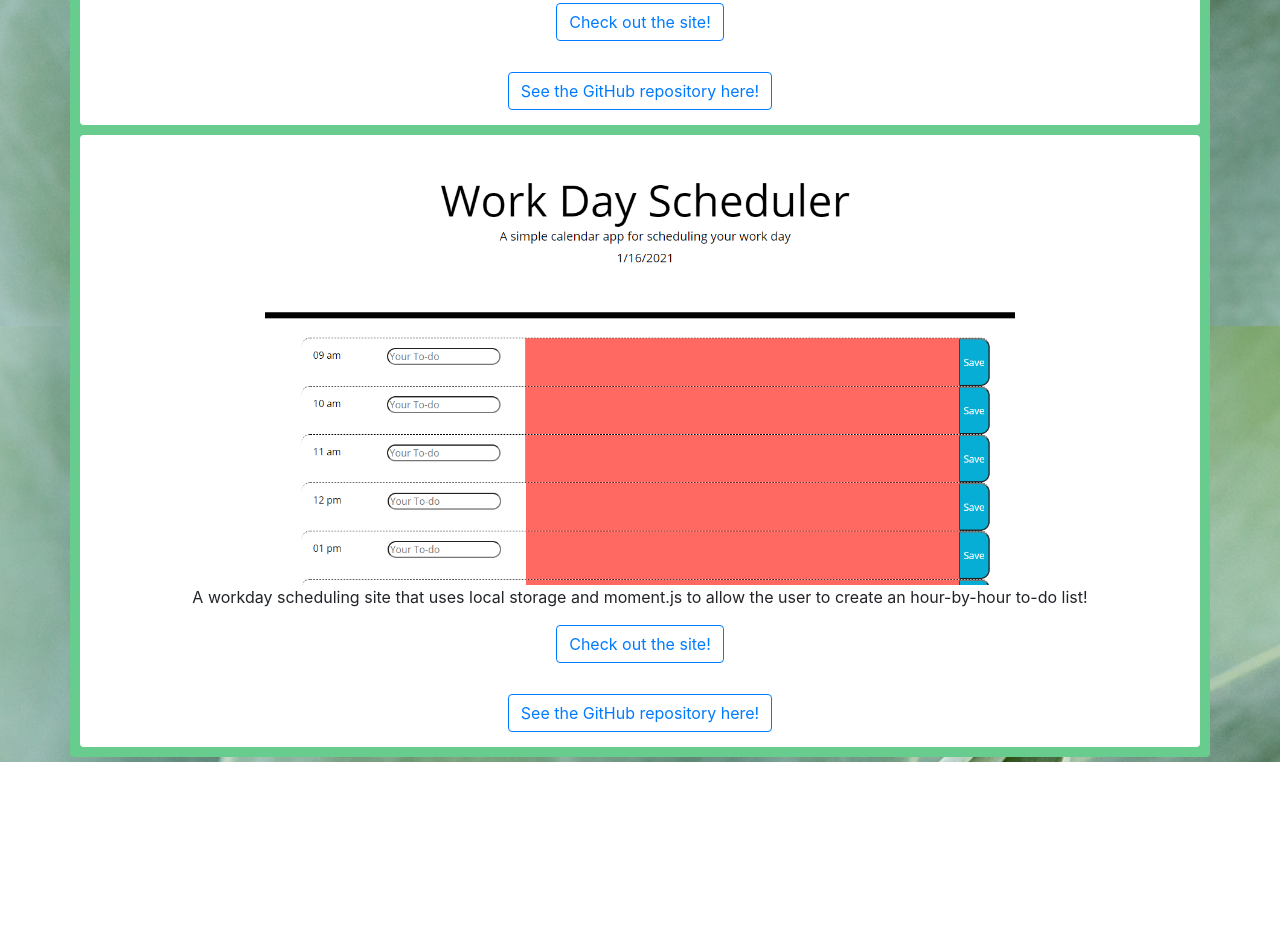
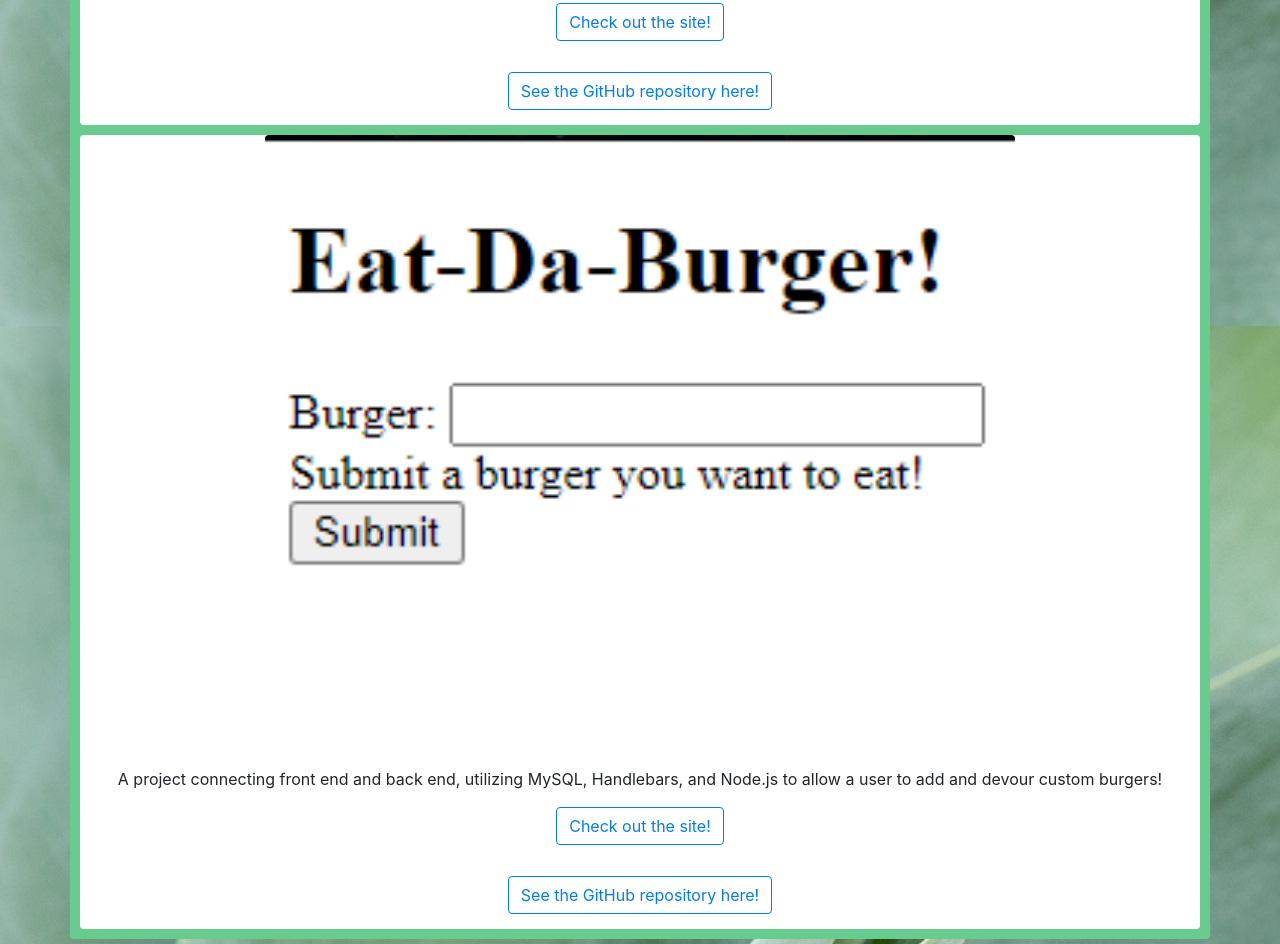
Before and after one commit to marleemcinelly/marleemcinelly.github.io, a plain HTML site: page portfolio.html in a window 1280 px wide. Shown: the part 1274-2218 px from the top of the page. Before the commit the page ends 2036 px from the top, so only its background shows below. Drawn offline with nearby package versions, Linux system fonts and the light colour scheme.

Commit message:
added burger project to portfolio

```diff
--- a/portfolio.html
+++ b/portfolio.html
@@ -59,12 +59,12 @@
                 </div>
                 <div class="row">
                     <article class="col rounded" id="portfolio">
-                        <img src="assets\scheduleApp.PNG" class="rounded" alt="Screenshot of workday scheduler site" width=750px>
+                        <img src="assets\burger.PNG" class="rounded" alt="Screenshot of workday scheduler site" width=750px>
                         <p>
-                            A workday scheduling site that uses local storage and moment.js to allow the user to create an hour-by-hour to-do list!
+                            A project connecting front end and back end, utilizing MySQL, Handlebars, and Node.js to allow a user to add and devour custom burgers!
                         </p>
-                        <button type="button" class="btn btn-outline-primary"><a href="https://marleemcinelly.github.io/workdayscheduler/">Check out the site!</a></button></p>
-                        <button type="button" class="btn btn-outline-primary"><a href="https://github.com/marleemcinelly/workdayscheduler">See the GitHub repository here!</a></button>
+                        <button type="button" class="btn btn-outline-primary"><a href="https://young-beyond-24174.herokuapp.com/">Check out the site!</a></button></p>
+                        <button type="button" class="btn btn-outline-primary"><a href="https://github.com/marleemcinelly/burgerProject">See the GitHub repository here!</a></button>
                     </article>
                 </div>
             </div>
```
Also changed, not shown: assets/burger.PNG (added).
